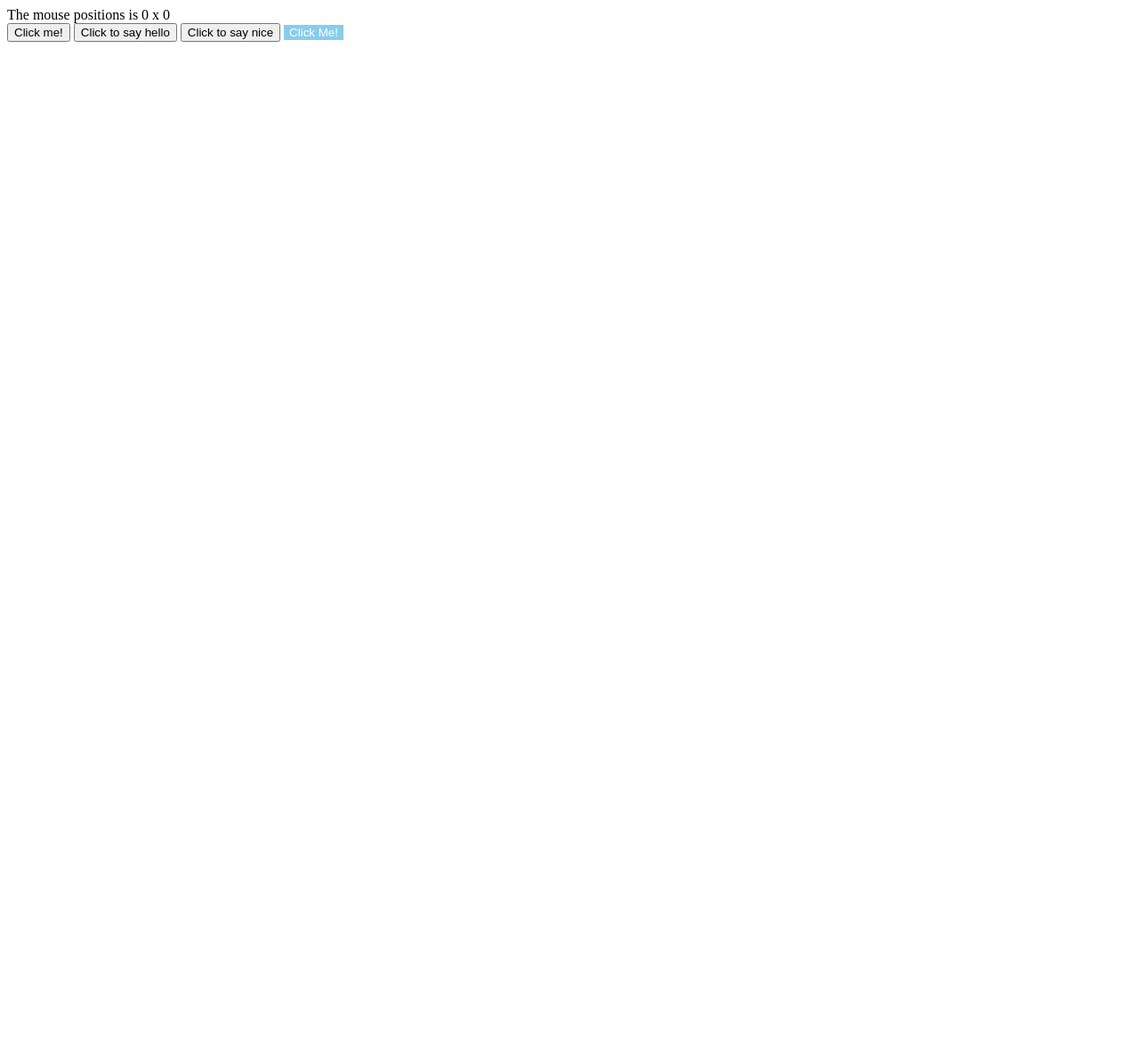
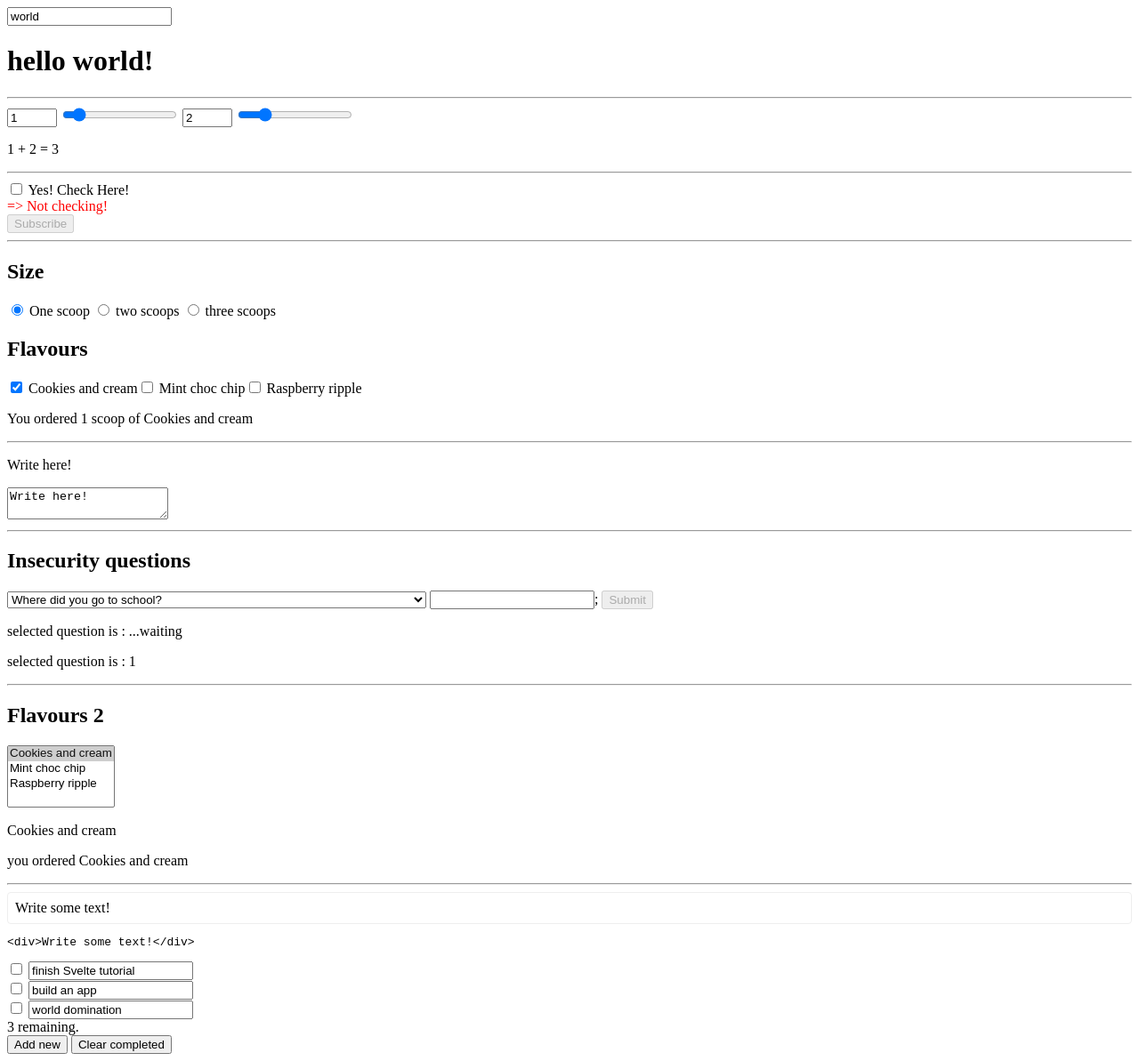
Before and after one commit to mijinyun/tech_study, a SvelteKit app in the folder myapp/: page / in a window 1280 px wide. Shown: the whole page at 89% size. Before the commit the page ends 800 px from the top, so only its background shows below. Built offline with nearby package versions, Linux system fonts and the light colour scheme.

Commit message:
study: Bindings

```diff
--- a/myapp/package.json
+++ b/myapp/package.json
@@ -24,5 +24,8 @@
 		"typescript": "^4.9.3",
 		"vite": "^4.0.0"
 	},
-	"type": "module"
+	"type": "module",
+	"dependencies": {
+		"marked": "^4.2.12"
+	}
 }
--- a/myapp/src/routes/+page.svelte
+++ b/myapp/src/routes/+page.svelte
@@ -1,13 +1,15 @@
 <script>
+	import Introduce from "./Introduce.svelte";
+	import Reactivity from "./Reactivity.svelte";
+	import Props from "./Props.svelte";
+	import Logic from "./Logic.svelte";
 	import Events from "./Events.svelte";
-import Introduce from "./Introduce.svelte";
-	import Logic from "./Logic.svelte";
-	import Props from "./Props.svelte";
-	import Reactivity from "./Reactivity.svelte";
+	import Binding from "./Binding.svelte";
 </script>
 
 <!-- <Introduce /> -->
 <!-- <Reactivity /> -->
 <!-- <Props /> -->
 <!-- <Logic /> -->
-<Events />
+<!-- <Events /> -->
+<Binding />
--- /dev/null
+++ b/myapp/src/routes/Binding.svelte
@@ -0,0 +1,190 @@
+<script>
+    import { marked } from 'marked';
+    let name = 'world';
+
+    let a = 1;
+    let b = 2;
+
+    let check = false;
+
+    let menu = [
+        'Cookies and cream',
+        'Mint choc chip',
+        'Raspberry ripple'
+    ];
+    let scoops = 1;
+    let flavours=[menu[0]];
+
+    // Textarea inputs
+    let value='Write here!';
+
+    // Select bindings
+    let questions = [
+		{ id: 1, text: `Where did you go to school?` },
+		{ id: 2, text: `What is your mother's name?` },
+		{ id: 3, text: `What is another personal fact that an attacker could easily find with Google?` }
+	];
+    // let selected = questions[0];
+    let selected;
+    let answer = '';
+    function submitAnswer() {
+        if (selected != '') {
+            alert(`select question is'${selected.text}' and answer is '${answer}'`);
+        } else {
+            alert('질문을 골라주세요.')
+        }
+    }
+
+    // select multiple
+    let selectFlavour2=[menu[0]];
+
+    // Contentditable bindings
+    let html = `<div>Write some text!</div>`
+
+    // Each block bindings
+    let todos = [
+		{ done: false, text: 'finish Svelte tutorial' },
+		{ done: false, text: 'build an app' },
+		{ done: false, text: 'world domination' }
+	];
+
+    function add() {
+        todos = todos.concat({done:false,text:''});
+    }
+    function clear(){
+        todos = todos.filter(todo => !todo.done)
+    }
+    $: remaining = todos.filter(v => !v.done).length;
+
+</script>
+
+<!-- Text inputs -->
+<input bind:value={name}>
+<h1>hello {name}!</h1>
+<hr>
+<!-- Numeric inputs -->
+<label>
+    <input type=number bind:value={a} min=0 max=10>
+    <input type=range bind:value={a} min=0 max=10>
+</label>
+
+<label>
+    <input type=number bind:value={b} min=0 max=10>
+    <input type=range bind:value={b} min=0 max=10>
+</label>
+
+<p> {a} + {b} = {a+b} </p>
+<hr>
+<!-- Checkbox inputs -->
+<label>
+    <input type=checkbox bind:checked={check}>
+    Yes! Check Here!
+</label>
+
+{#if check}
+    <div style="color:blue"> => checking!</div>
+{:else}
+    <div style="color:red"> => Not checking!</div>
+{/if}
+
+<button disabled={!check}>Subscribe</button>
+<hr>
+
+<!-- Group inputs -->
+
+<h2>Size</h2>
+<label>
+    <input type=radio bind:group={scoops} name='scoops' value={1}>
+    One scoop
+</label>
+<label>
+    <input type=radio bind:group={scoops} name='scoops' value={2}>
+    two scoops
+</label>
+<label>
+    <input type=radio bind:group={scoops} name='scoops' value={3}>
+    three scoops
+</label>
+
+<h2>Flavours</h2>
+
+{#each menu as flavour}
+    <label>
+        <input type=checkbox bind:group={flavours} name='flavours' value={flavour}>
+        {flavour}
+    </label>
+{/each}
+
+{#if flavours.length == 0}
+    <p>Please select at least one flavour</p>
+{:else if flavours.length > scoops }
+    <p>Can't order more flavours than scoops!</p>
+{:else}
+    <p>
+        You ordered {scoops} {scoops === 1 ? 'scoop' : 'scoops'}
+        of {flavours.join(' and ')}
+    </p>
+{/if}
+<hr>
+<!-- Textarea inputs -->
+{@html marked(value)}
+<textarea bind:value></textarea>
+
+<hr>
+<!-- Select bindings -->
+
+<h2>Insecurity questions</h2>
+<form on:submit|preventDefault={submitAnswer}>
+    <select bind:value={selected} on:change={() => { answer=''}}>
+        {#each questions as question}
+            <option value={question}>{question.text}</option>
+        {/each}
+    </select>
+
+    <input bind:value={answer}>;
+
+    <button type=submit disabled={!answer}>Submit</button>
+</form>
+
+<p>selected question is : {!answer ? '...waiting' : answer}</p>
+<p>selected question is : {selected ? selected.id : answer}</p>
+
+<hr>
+<!-- Select multiple -->
+<h2>Flavours 2</h2>
+<form>
+    <select multiple bind:value={selectFlavour2}>
+        {#each menu as flavour2}
+            <option value={flavour2}>{flavour2}</option>
+        {/each}
+    </select>
+</form>
+<p>{selectFlavour2}</p>
+<p> { selectFlavour2 != undefined ? `you ordered ${selectFlavour2.join(' and ')}`: 'Please select flavour!'}</p>
+
+<hr>
+<!-- Contentditable bindings -->
+<div contenteditable="true" bind:innerHTML={html}></div>
+<pre>{html}</pre>
+
+<style>
+    [contenteditable] {
+        padding: 0.5em;
+		border: 1px solid #eee;
+		border-radius: 4px;
+    }
+</style>
+
+<!-- Each block bindings -->
+
+{#each todos as todo}
+    <div class:done={todo.done}>
+        <input type=checkbox bind:checked={todo.done}>
+        <input placeholder="what needs to be done?" bind:value={todo.text}>
+    </div>
+{/each}
+
+
+<div>{remaining} remaining.</div>
+<button on:click={add}>Add new</button>
+<button on:click={clear}>Clear completed</button>
--- a/myapp/src/routes/Logic.svelte
+++ b/myapp/src/routes/Logic.svelte
@@ -43,8 +43,6 @@
         const res = await fetch('https://svelte.dev/tutorial/random-number')
         const text = await res.text();
 
-        console.log('res:' , res);
-        console.log('text:', text);
         if (res.ok) {
             return text;
         }else {
@@ -117,6 +115,9 @@
 <button on:click={removeFirst}>Remove first thing</button>
 {#each things as thing (thing.id) }
     <Thing name={thing.name}/>
+    <!-- {console.log('in each',thing)} -->
+    <!-- {(console.log('in each2', thing), '')} -->
+    <!-- {(console.log('in each3', thing))} -->
 {/each}
 
 
```
